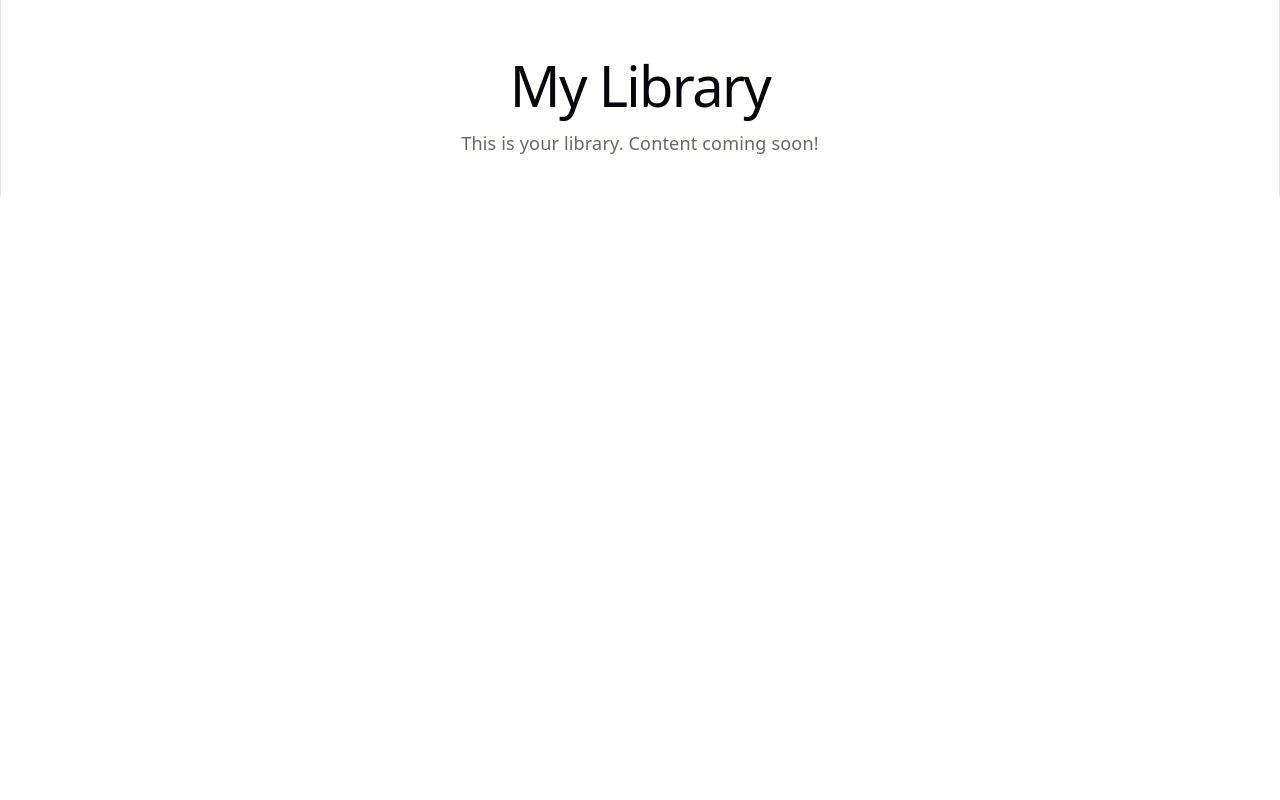
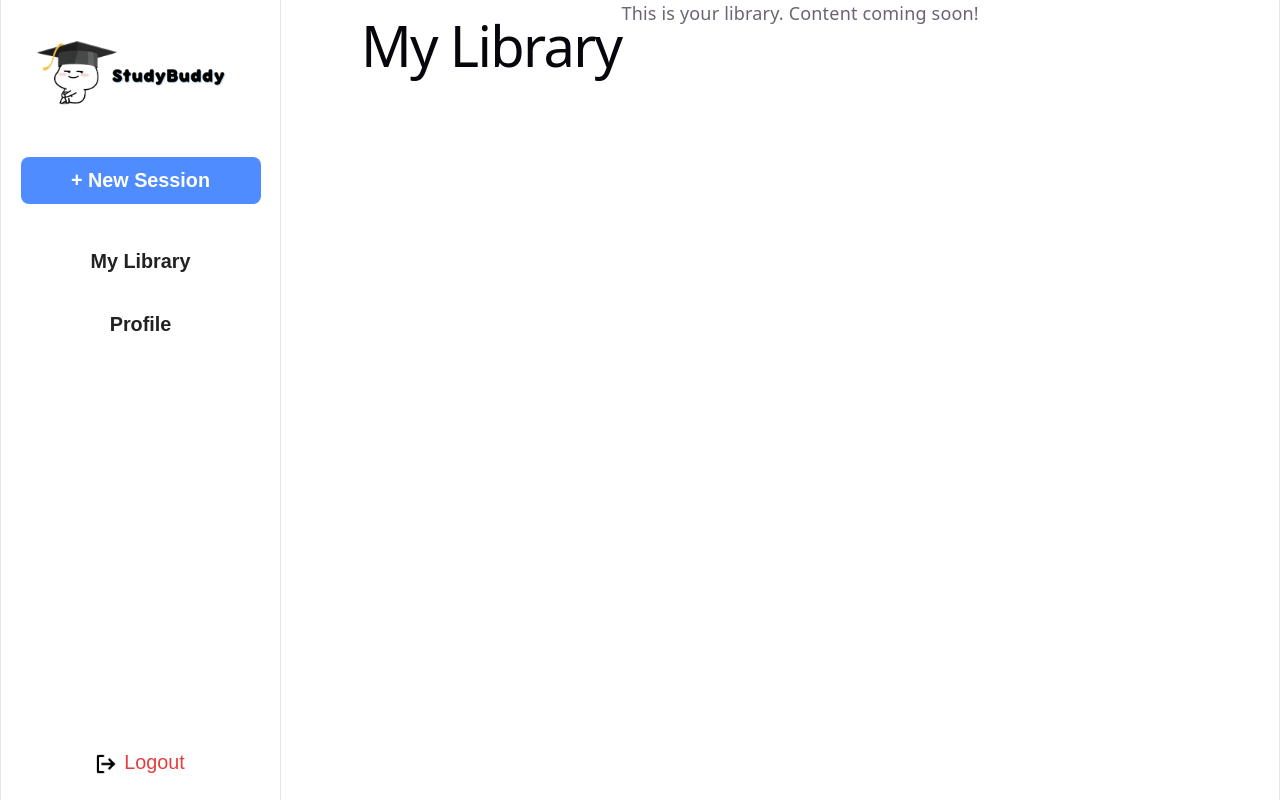
Before and after one commit to bypameladaniel/study-buddy, a React (Vite) app in the folder frontend/: page /mylibrary in a window 1280 px wide. Built offline with nearby package versions, Linux system fonts and the light colour scheme; no server answers.

Commit message:
Add sidebar to MyLibrary and Profile pages

```diff
--- a/frontend/src/pages/MyLibrary.tsx
+++ b/frontend/src/pages/MyLibrary.tsx
@@ -1,8 +1,11 @@
 import React from "react";
+import Sidebar from "../components/Sidebar";
 
 const MyLibrary: React.FC = () => {
   return (
-    <div style={{ padding: 40, textAlign: "center" }}>
+    <div style={{ display: "flex", minHeight: "100vh" }}>
+      <Sidebar />
+      <div style={{ padding: 40, textAlign: "center" }}></div>
       <h1>My Library</h1>
       <p>This is your library. Content coming soon!</p>
     </div>
--- a/frontend/src/pages/Profile.tsx
+++ b/frontend/src/pages/Profile.tsx
@@ -1,8 +1,11 @@
 import React from "react";
+import Sidebar from "../components/Sidebar";
 
 const Profile: React.FC = () => {
   return (
-    <div style={{ padding: 40, textAlign: "center" }}>
+    <div style={{ display: "flex", minHeight: "100vh" }}>
+      <Sidebar />
+      <div style={{ padding: 40, textAlign: "center" }}></div>
       <h1>Profile</h1>
       <p>This is your profile page. Content coming soon!</p>
     </div>
```
